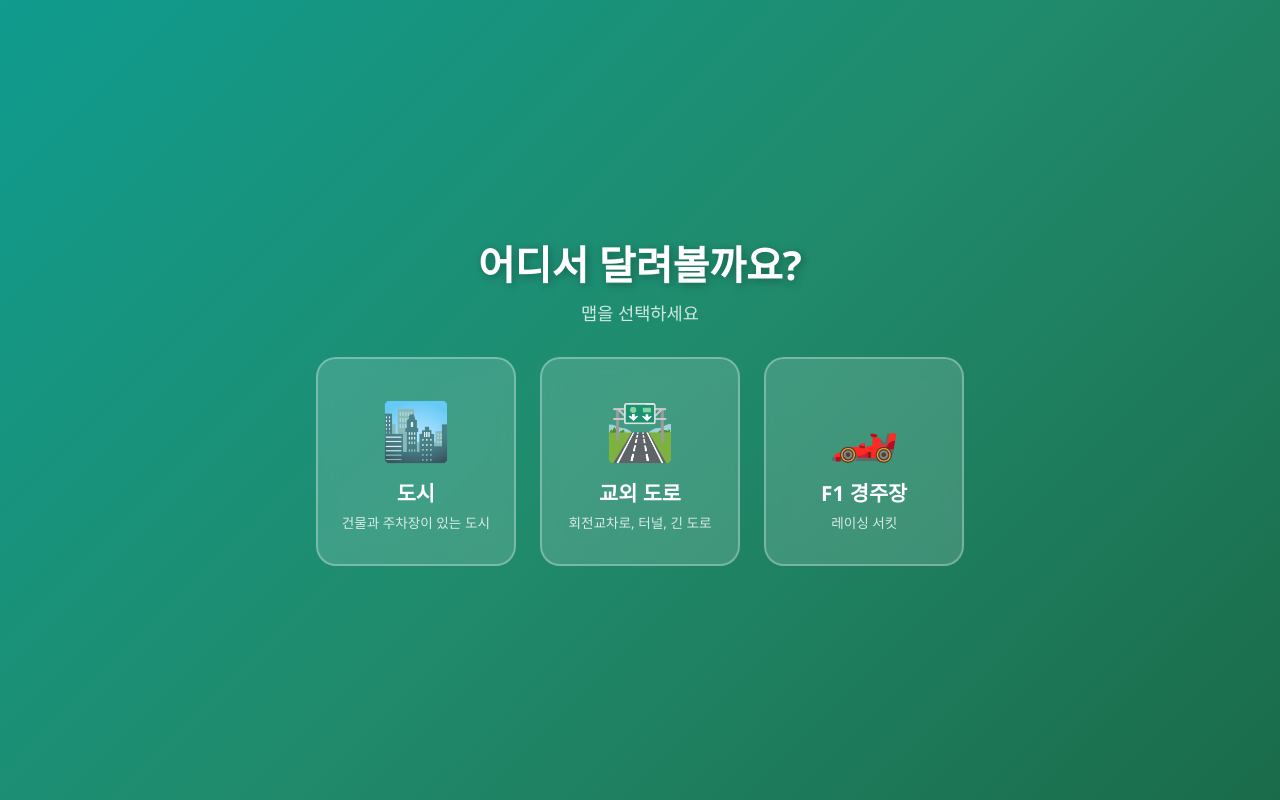
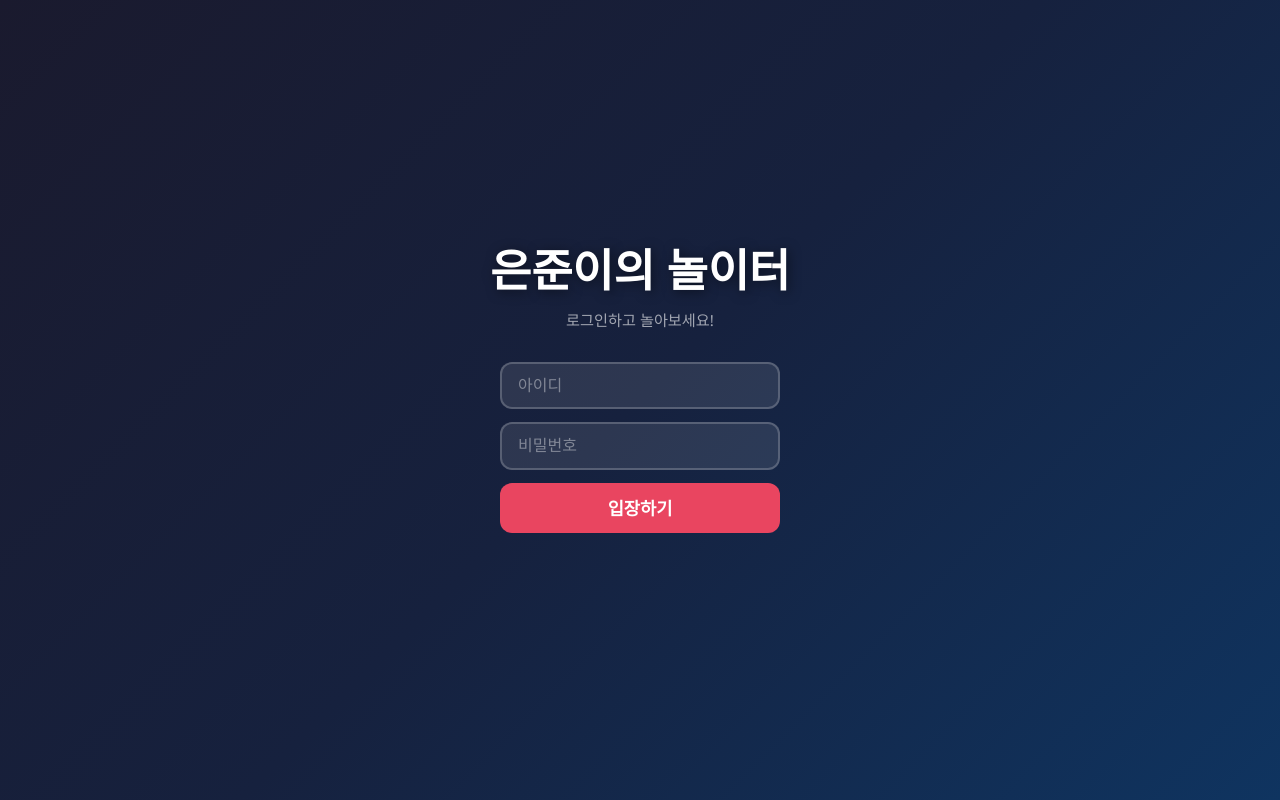
Before and after one commit to java-jaydev/3d-driving-game, a website built with Vite: page index.html in a window 1280 px wide. Built offline with nearby package versions, Linux system fonts and the light colour scheme.

Commit message:
로그인 페이지 추가 (SHA-256 해시 인증)

```diff
--- a/index.html
+++ b/index.html
@@ -9,11 +9,51 @@
     body { overflow: hidden; background: #000; font-family: 'Segoe UI', sans-serif; }
     canvas { display: block; }
 
+    /* 로그인 오버레이 */
+    #login-screen {
+      position: fixed; inset: 0;
+      background: linear-gradient(135deg, #1a1a2e 0%, #16213e 50%, #0f3460 100%);
+      display: flex; flex-direction: column;
+      align-items: center; justify-content: center;
+      z-index: 200;
+    }
+    #login-screen h1 {
+      color: #fff; font-size: 2.8rem; margin-bottom: 0.5rem;
+      text-shadow: 2px 2px 12px rgba(0,0,0,0.5);
+    }
+    #login-screen p {
+      color: rgba(255,255,255,0.6); font-size: 0.95rem; margin-bottom: 2rem;
+    }
+    .login-form {
+      display: flex; flex-direction: column; gap: 0.8rem;
+      width: 280px;
+    }
+    .login-form input {
+      padding: 0.8rem 1rem; border-radius: 12px;
+      border: 2px solid rgba(255,255,255,0.2);
+      background: rgba(255,255,255,0.1);
+      color: #fff; font-size: 1rem; outline: none;
+      transition: border-color 0.2s;
+    }
+    .login-form input::placeholder { color: rgba(255,255,255,0.4); }
+    .login-form input:focus { border-color: rgba(255,255,255,0.5); }
+    .login-form button {
+      padding: 0.8rem; border-radius: 12px;
+      border: none; background: #e94560; color: #fff;
+      font-size: 1.1rem; font-weight: 700; cursor: pointer;
+      transition: background 0.2s;
+    }
+    .login-form button:hover { background: #c73651; }
+    .login-error {
+      color: #ff6b6b; font-size: 0.85rem; text-align: center;
+      min-height: 1.2rem;
+    }
+
     /* 맵 선택 오버레이 */
     #map-select {
       position: fixed; inset: 0;
       background: linear-gradient(135deg, #0f9b8e 0%, #208b6c 50%, #1a6b4a 100%);
-      display: flex; flex-direction: column;
+      display: none; flex-direction: column;
       align-items: center; justify-content: center;
       z-index: 100;
     }
@@ -119,6 +159,18 @@
   </style>
 </head>
 <body>
+  <!-- 로그인 UI -->
+  <div id="login-screen">
+    <h1>은준이의 놀이터</h1>
+    <p>로그인하고 놀아보세요!</p>
+    <div class="login-form">
+      <input type="text" id="login-id" placeholder="아이디" autocomplete="off" />
+      <input type="password" id="login-pw" placeholder="비밀번호" />
+      <button id="login-btn">입장하기</button>
+      <div class="login-error" id="login-error"></div>
+    </div>
+  </div>
+
   <!-- 맵 선택 UI -->
   <div id="map-select">
     <h1>어디서 달려볼까요?</h1>
--- a/src/main.js
+++ b/src/main.js
@@ -7,6 +7,32 @@ import { createVehicle } from './vehicle.js';
 import { createControls } from './controls.js';
 import { createChaseCamera } from './camera.js';
 import { createMinimap } from './minimap.js';
+
+// 로그인
+const loginScreen = document.getElementById('login-screen');
+const loginBtn = document.getElementById('login-btn');
+const loginId = document.getElementById('login-id');
+const loginPw = document.getElementById('login-pw');
+const loginError = document.getElementById('login-error');
+
+async function hashCredentials(id, pw) {
+  const data = new TextEncoder().encode(`${id}:${pw}`);
+  const buf = await crypto.subtle.digest('SHA-256', data);
+  return Array.from(new Uint8Array(buf)).map(b => b.toString(16).padStart(2, '0')).join('');
+}
+
+async function handleLogin() {
+  const hash = await hashCredentials(loginId.value, loginPw.value);
+  if (hash === __AUTH_HASH__) {
+    loginScreen.style.display = 'none';
+    document.getElementById('map-select').style.display = 'flex';
+  } else {
+    loginError.textContent = '아이디 또는 비밀번호가 틀렸어요!';
+  }
+}
+
+loginBtn.addEventListener('click', handleLogin);
+loginPw.addEventListener('keydown', (e) => { if (e.key === 'Enter') handleLogin(); });
 
 // Three.js 기본 설정
 const renderer = new THREE.WebGLRenderer({ antialias: true });
--- a/vite.config.js
+++ b/vite.config.js
@@ -2,6 +2,9 @@ import { defineConfig } from 'vite';
 
 export default defineConfig({
   base: '/3d-driving-game/',
+  define: {
+    __AUTH_HASH__: JSON.stringify(process.env.AUTH_HASH || ''),
+  },
   server: {
     host: '0.0.0.0',
     port: 5173,
```
Also changed, not shown: .github/workflows/deploy.yml.
